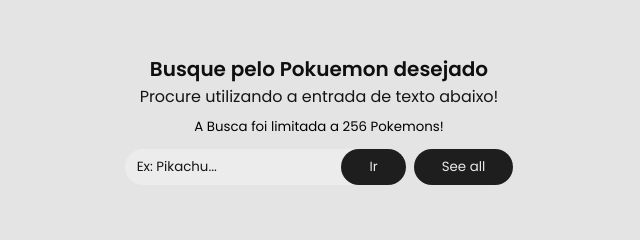
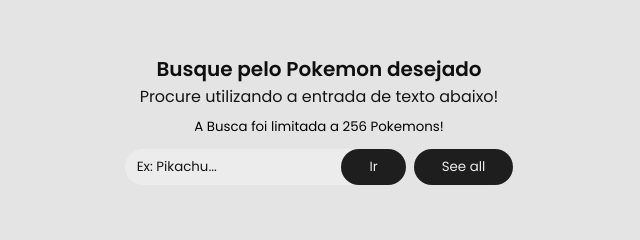
Before and after one commit to codebygustavo/pokemon-viewer, a plain HTML site: page index.html in a window 1280 px wide. Shown: the part 235-475 px from the top of the page, 321-961 px from the left. Drawn offline with nearby package versions, Linux system fonts and the light colour scheme; a script that the page names is missing.

Commit message:
Update index.html

```diff
--- a/index.html
+++ b/index.html
@@ -25,7 +25,7 @@
     <main>
         <div class="find">
             <div class="title">
-                <h1>Busque pelo Pokuemon desejado</h1>
+                <h1>Busque pelo Pokemon desejado</h1>
                 <p>Procure utilizando a entrada de texto abaixo!</p>
                 <span>
                     <sub>A Busca foi limitada a 256 Pokemons!</sub>
```
